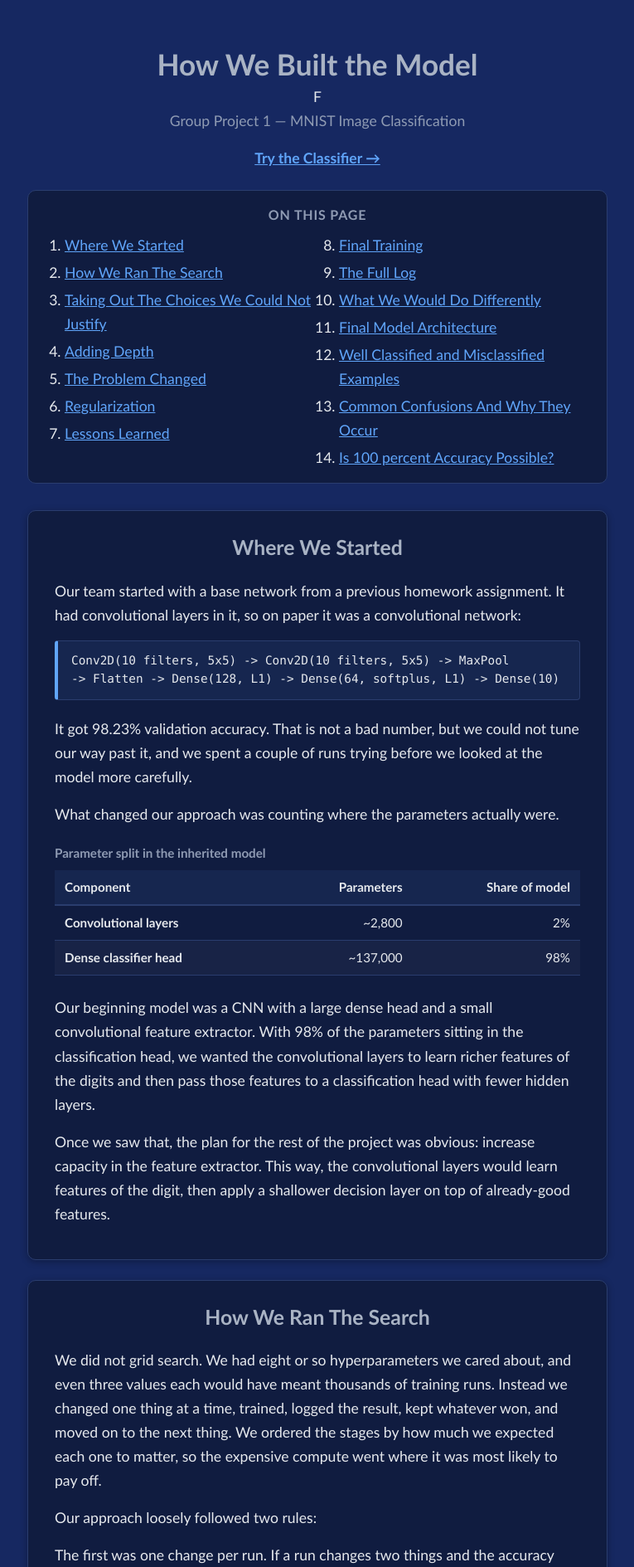
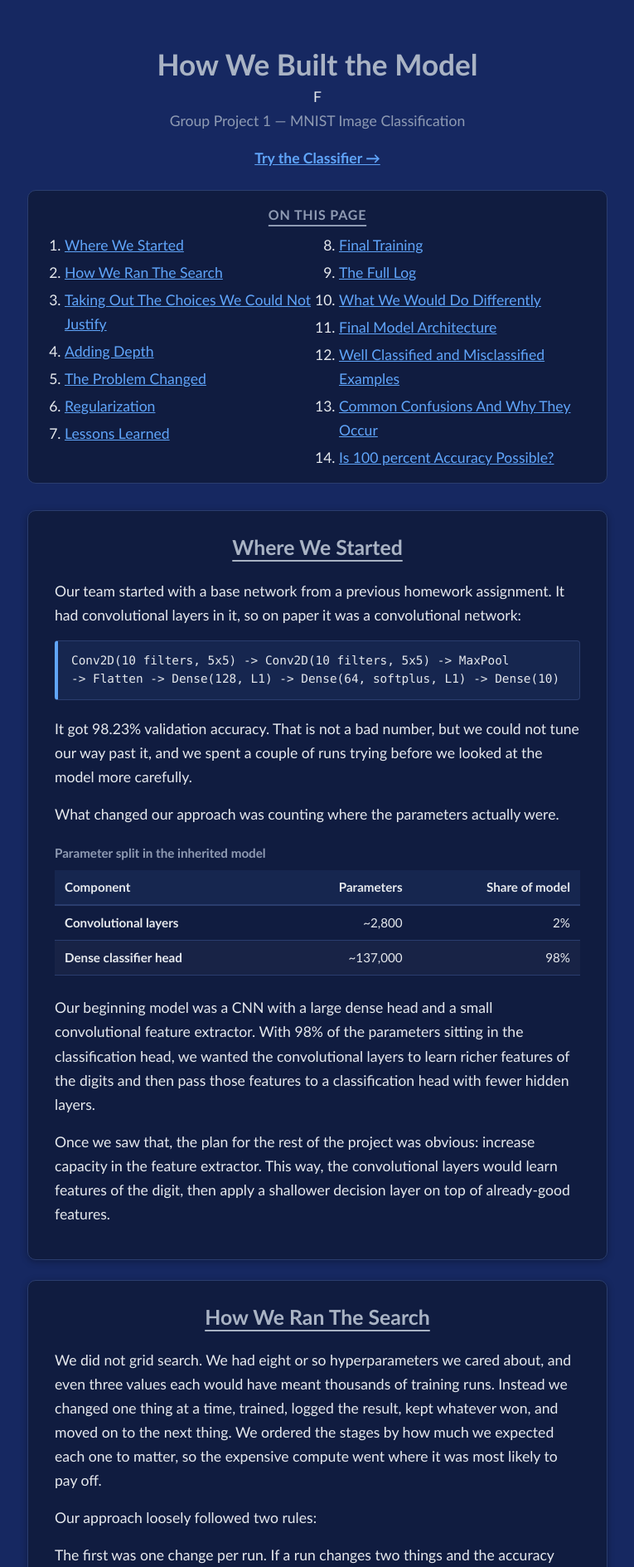
Before and after one commit to MSBASharks/mnist-classifier-webapp, a Django app: page / in a window 1280 px wide. Shown: the part 53-1942 px from the top of the page at 83% size, without its empty margins (257-1022 px from the left). Run offline with Django 5.2, Linux system fonts and the light colour scheme; the visitor is signed in with stand-in values (Sample User, id 1).

Commit message:
Update style.css
Underlining Headers

```diff
--- a/classifier/static/classifier/style.css
+++ b/classifier/static/classifier/style.css
@@ -213,6 +213,9 @@ button:hover {
   border-bottom: 0;
   color: var(--heading);
   scroll-margin-top: 1rem;
+  text-decoration: underline;
+  text-decoration-thickness: 2px;
+  text-underline-offset: .35rem;
 }
 .writeup h3 { font-size: 1.2rem; margin: 2rem 0 .5rem; color: var(--heading); }
 .writeup p  { margin: 0 0 1rem; }
```
